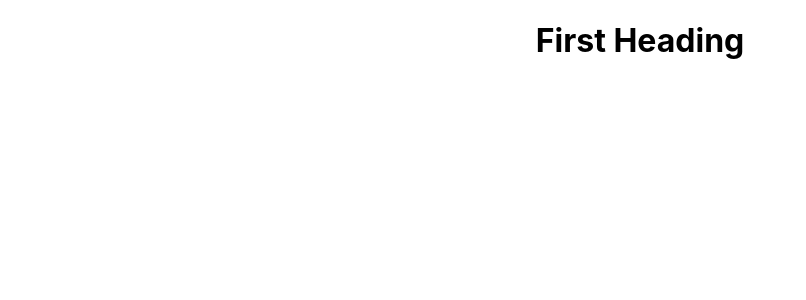
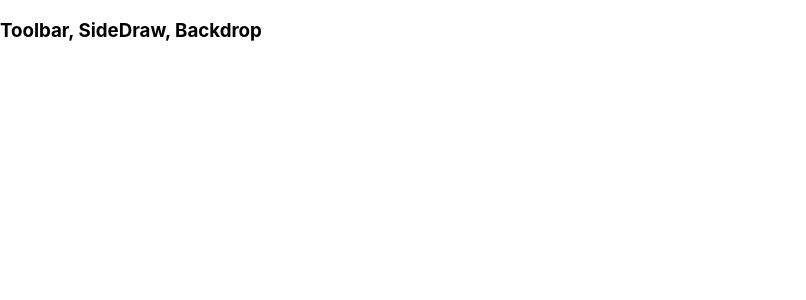
Before and after one commit to AmitChakradhari/TheBurgerProject, a React (Create React App) app in the folder burger-builder/: page / in a window 1280 px wide. Shown: the top 300 px of the page, without its empty margins (0-806 px from the left). Built offline with nearby package versions, Linux system fonts and the light colour scheme.

Commit message:
Layout component added

```diff
--- a/burger-builder/src/App.js
+++ b/burger-builder/src/App.js
@@ -1,10 +1,11 @@
 import React from 'react';
-import './App.css';
+import classes from './App.css';
+import Layout from './Components/Layout/Layout';
 
 function App() {
   return (
-    <div className="App">
-      <h1>First Heading</h1>
+    <div className={classes.App}>
+      <Layout></Layout>
     </div>
   );
 }
--- /dev/null
+++ b/burger-builder/src/Components/Layout/Layout.js
@@ -0,0 +1,9 @@
+import React from 'react';
+
+const layout = (props) => (
+    <div>
+        <h3>Toolbar, SideDraw, Backdrop</h3>
+    </div>
+);
+
+export default layout;
```
Also changed, not shown: burger-builder/public/manifest.json, burger-builder/src/Components/HOC/Aux.js (added), 1 other file (tests, documents, lock files or other folders).
